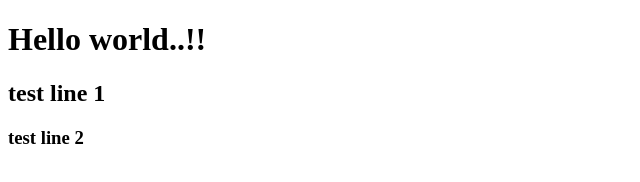
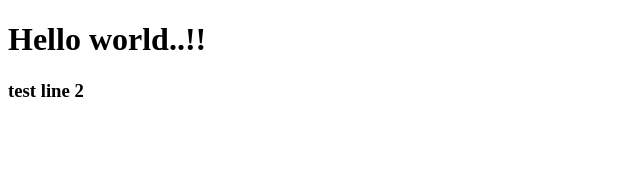
Before and after one commit to VijayDesai08/demo-project-1, a plain HTML site: page index.html in a window 1280 px wide. Shown: the whole page, without its empty margins (0-640 px from the left). Drawn offline with Linux system fonts and the light colour scheme.

Commit message:
Revert "commit 6 from commit to commit 2 msg"
This reverts commit 33ba36f05a12bfb56f803993b5fc40ec602cdfab.

```diff
--- a/index.html
+++ b/index.html
@@ -7,7 +7,6 @@
 </head>
 <body>
     <h1>Hello world..!!</h1>
-    <h2>test line 1</h2>
 
     <h3>test line 2</h3>
 
```
